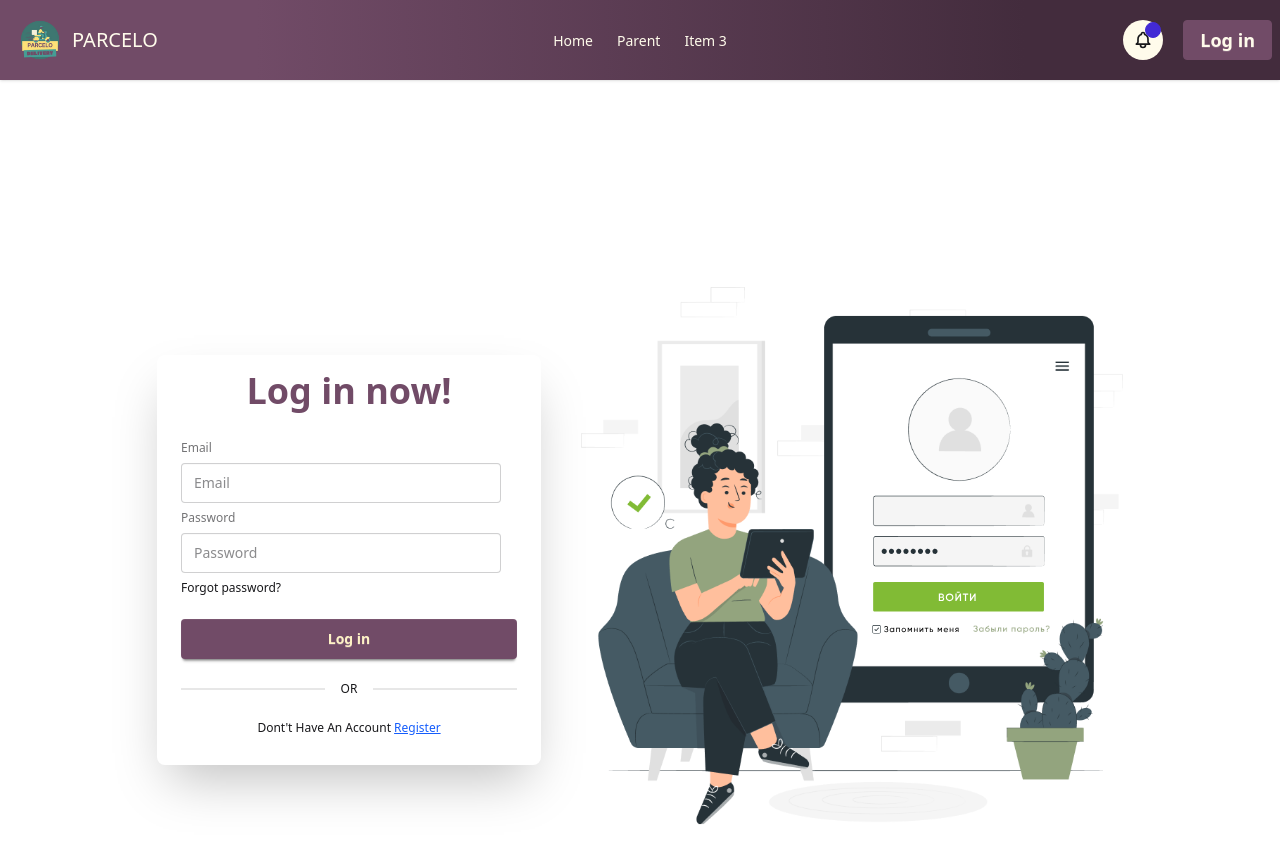
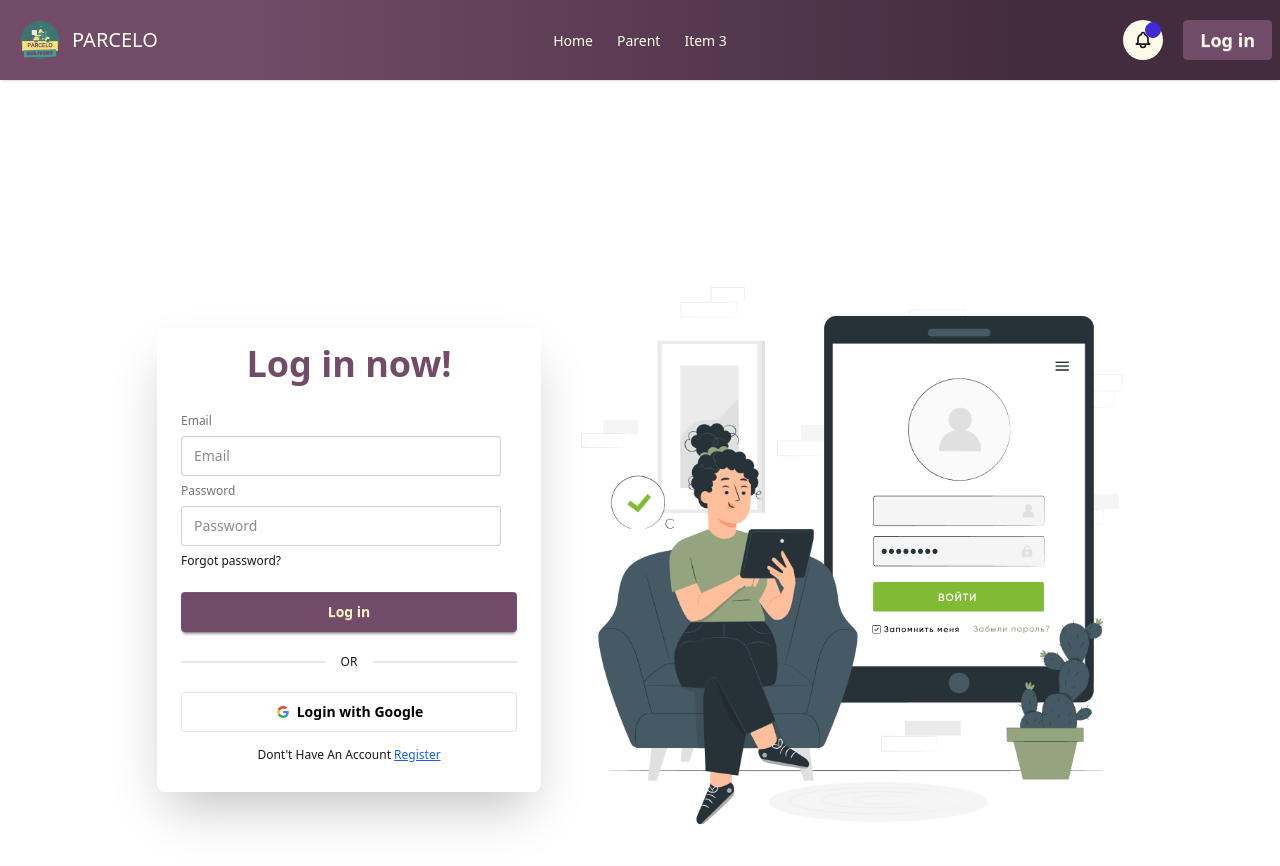
Before and after one commit to alaminjim/Parcelo-client, a React (Vite) app: page /login in a window 1280 px wide. Shown: the top 866 px of the page. Built offline with nearby package versions, Linux system fonts and the light colour scheme; no server answers.

Commit message:
complete navbar

```diff
--- a/src/Components/Navbar.jsx
+++ b/src/Components/Navbar.jsx
@@ -1,7 +1,20 @@
 import { Link, NavLink } from "react-router-dom";
 import logo from "../assets/logo/parcelo-logo.png";
+import { useContext } from "react";
+import AuthContext from "../Context/AuthContext";
+import toast from "react-hot-toast";
 
 const Navbar = () => {
+  const { user, userSignOut } = useContext(AuthContext);
+  const handelSignOut = () => {
+    userSignOut()
+      .then(() => {
+        toast.success("sign out successful");
+      })
+      .catch((err) => {
+        toast.error(err.message);
+      });
+  };
   const links = (
     <>
       <li>
@@ -78,11 +91,45 @@
               <span className="badge badge-xs badge-primary indicator-item"></span>
             </div>
           </button>
-          <Link to="/login">
-            <button className="btn text-amber-50 text-lg shadow-none border-[#714b67]  bg-[#714b67]">
-              Log in
-            </button>
-          </Link>
+          {user ? (
+            <>
+              <div className="dropdown dropdown-end">
+                <div
+                  tabIndex={0}
+                  role="button"
+                  className="btn btn-ghost btn-circle avatar"
+                >
+                  <div className="w-20 rounded-full">
+                    <img
+                      title={user.displayName}
+                      alt="al amin"
+                      src={user.photoURL}
+                    />
+                  </div>
+                </div>
+                <ul
+                  tabIndex={0}
+                  className="menu menu-sm dropdown-content bg-base-100 rounded-box z-1 mt-3 w-52 p-2 shadow"
+                >
+                  <li>
+                    <a>UserName: {user.displayName}</a>
+                  </li>
+                  <li>
+                    <a>Dashboard</a>
+                  </li>
+                  <li>
+                    <a onClick={handelSignOut}>Logout</a>
+                  </li>
+                </ul>
+              </div>
+            </>
+          ) : (
+            <Link to="/login">
+              <button className="btn text-amber-50 text-lg shadow-none border-[#714b67]  bg-[#714b67]">
+                Log in
+              </button>
+            </Link>
+          )}
         </div>
       </div>
     </div>
--- /dev/null
+++ b/src/Pages/Social/SocialLogin.jsx
@@ -0,0 +1,61 @@
+import { useContext } from "react";
+import toast from "react-hot-toast";
+import { useNavigate } from "react-router-dom";
+import AuthContext from "../../Context/AuthContext";
+
+const SocialLogin = () => {
+  const { googleLogIn } = useContext(AuthContext);
+  const navigate = useNavigate();
+
+  const handelLogin = () => {
+    googleLogIn()
+      .then(() => {
+        toast.success("Successful log in");
+        navigate("/");
+      })
+      .catch((err) => {
+        console.log(err);
+        toast.error(err);
+      });
+  };
+
+  return (
+    <div>
+      <button
+        onClick={handelLogin}
+        className="btn bg-white text-black w-full mb-2 border-[#e5e5e5]"
+      >
+        <svg
+          aria-label="Google logo"
+          width="16"
+          height="16"
+          xmlns="http://www.w3.org/2000/svg"
+          viewBox="0 0 512 512"
+        >
+          <g>
+            <path d="m0 0H512V512H0" fill="#fff"></path>
+            <path
+              fill="#34a853"
+              d="M153 292c30 82 118 95 171 60h62v48A192 192 0 0190 341"
+            ></path>
+            <path
+              fill="#4285f4"
+              d="m386 400a140 175 0 0053-179H260v74h102q-7 37-38 57"
+            ></path>
+            <path
+              fill="#fbbc02"
+              d="m90 341a208 200 0 010-171l63 49q-12 37 0 73"
+            ></path>
+            <path
+              fill="#ea4335"
+              d="m153 219c22-69 116-109 179-50l55-54c-78-75-230-72-297 55"
+            ></path>
+          </g>
+        </svg>
+        Login with Google
+      </button>
+    </div>
+  );
+};
+
+export default SocialLogin;
--- a/src/Pages/UserAccount/Login.jsx
+++ b/src/Pages/UserAccount/Login.jsx
@@ -4,6 +4,7 @@
 import AuthContext from "../../Context/AuthContext";
 import { useContext } from "react";
 import toast from "react-hot-toast";
+import SocialLogin from "../Social/SocialLogin";
 
 const Login = () => {
   const { createSignIn, setUser } = useContext(AuthContext);
@@ -62,6 +63,7 @@
                     Log in
                   </button>
                   <div className="divider">OR</div>
+                  <SocialLogin></SocialLogin>
                   <span className="text-center">
                     Dont't Have An Account{" "}
                     <Link to="/register">
--- a/src/Pages/UserAccount/Register.jsx
+++ b/src/Pages/UserAccount/Register.jsx
@@ -4,6 +4,7 @@
 import { useContext } from "react";
 import AuthContext from "../../Context/AuthContext";
 import toast from "react-hot-toast";
+import SocialLogin from "../Social/SocialLogin";
 
 const Register = () => {
   const { createRegister, setUser, updateUserProfile } =
@@ -23,7 +24,7 @@
         const user = result.user;
 
         updateUserProfile({ displayName: name, photoURL: photo }).then();
-
+        console.log(user);
         setUser(user);
         toast.success("Register Successful");
         form.reset();
@@ -85,6 +86,7 @@
                     Register
                   </button>
                   <div className="divider">OR</div>
+                  <SocialLogin></SocialLogin>
                   <span className="text-center">
                     Al Ready Have An Account{" "}
                     <Link to="/login">
--- a/src/Provider/AuthProvider.jsx
+++ b/src/Provider/AuthProvider.jsx
@@ -9,7 +9,7 @@
   signOut,
   updateProfile,
 } from "firebase/auth";
-import { GoogleAuthProvider } from "firebase/auth/web-extension";
+import { GoogleAuthProvider } from "firebase/auth";
 const provider = new GoogleAuthProvider();
 
 const AuthProvider = ({ children }) => {
```
